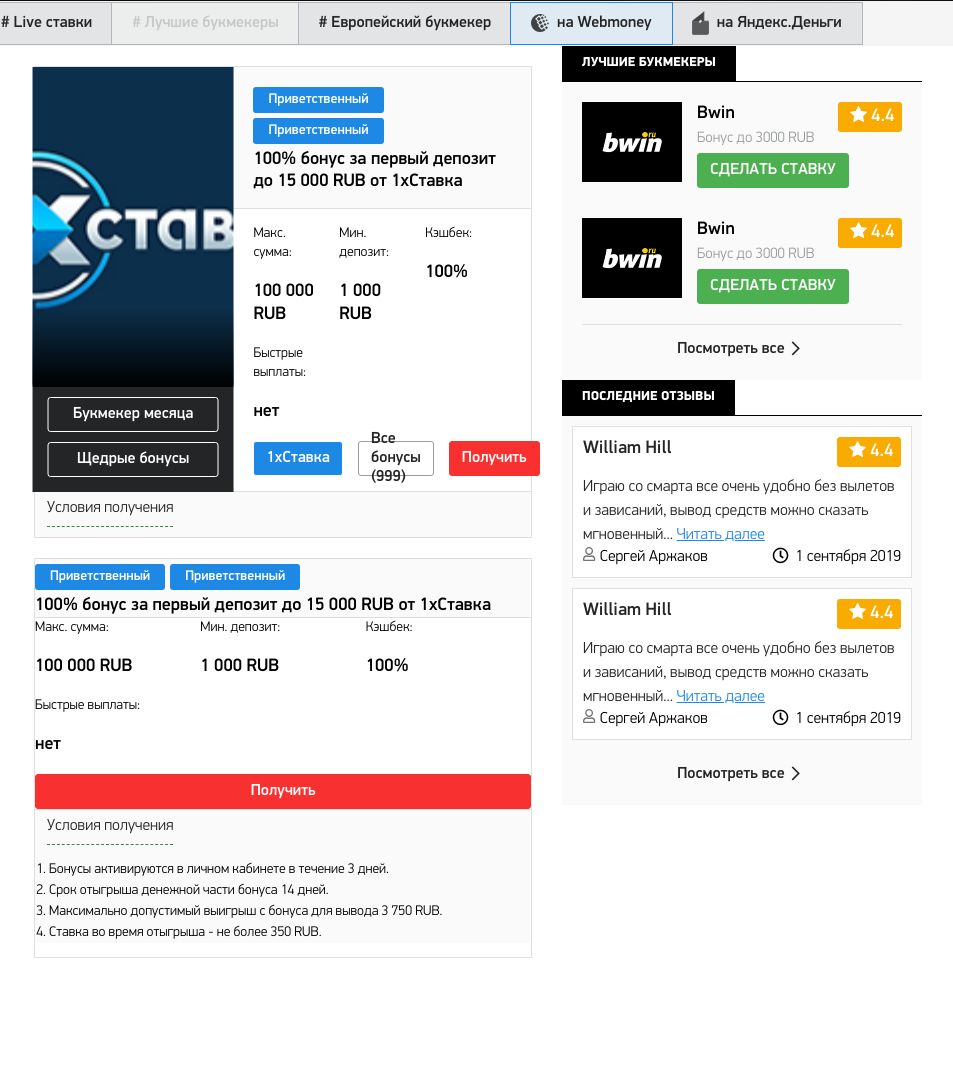
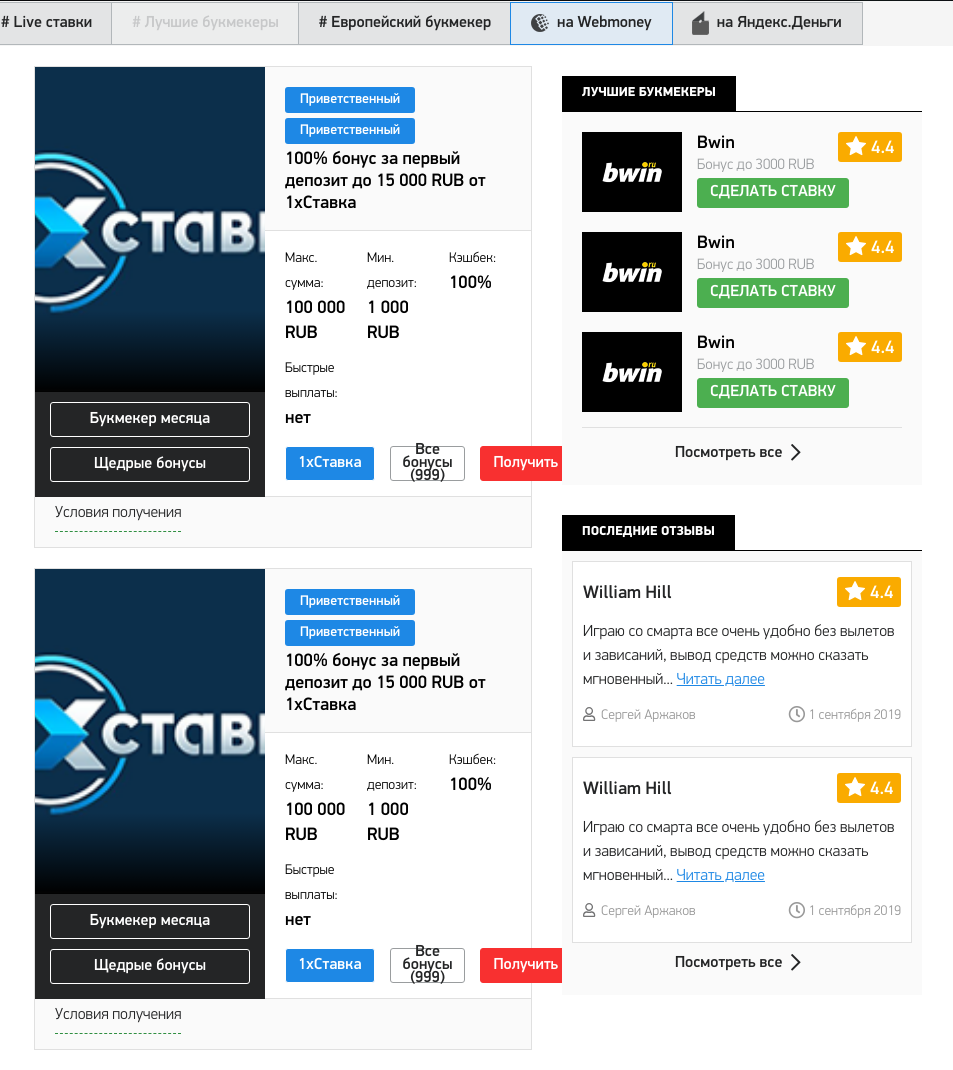
Before and after one commit to zdulaev/front-tld-task, a website: page src/index.html in a window 1280 px wide. Shown: the part 404-1474 px from the top of the page, without its empty margins (21-974 px from the left). Before the commit the page ends 1382 px from the top, so only its background shows below. Drawn offline with nearby package versions, Linux system fonts and the light colour scheme; files that its build step writes are made by us from their sources.

Commit message:
pixel mob

```diff
--- a/src/index.html
+++ b/src/index.html
@@ -116,6 +116,7 @@
 
     <div class="container page">
         <section class="primary">
+
             <article>
                 <div class="primary__main">
                     <header class="primary__header">
@@ -183,11 +184,23 @@
                     </div>
                 </footer>
             </article>
+
             <article>
+                <div class="primary__main">
                     <header class="primary__header">
                         <div class="primary__logo">
                             <div class="img-cont">
-                                    <img src="./img/1x.png">
+                                <div class="img">
+                                    <picture>
+                                        <source media="(max-width: 576px)" srcset="./img/1x.png">
+                                        <source media="(min-width: 577px)" srcset="./img/1x-lg.png">
+                                        <img src="./img/1x.png" alt="1x">
+                                    </picture>
+                                </div>
+                                <div class="sm-none primary__buttons">
+                                    <a href="/" class="btn btn-light-revert">Букмекер месяца</a>
+                                    <a href="/" class="btn btn-light-revert">Щедрые бонусы</a>
+                                </div>
                             </div>
                             <div class="primary__content">
                                 <div class="labels">
@@ -220,12 +233,15 @@
                         </div>
 
                         <div class="primary__buttons">
+                            <a href="/" class="btn btn-light sm-none">Все бонусы (999)</a>
+                            <a href="/" class="btn btn-primary sm-none">1xСтавка</a>
                             <a href="/" class="btn btn-danger">Получить</a>
+                        </div>
                     </div>
                 </div>
 
                 <footer class="primary__footer">
-                            <button class="btn btn-href">Условия получения</button>
+                    <button class="btn btn-href burger">Условия получения</button>
                     <div class="custom-html">
                         <ol>
                             <li>Бонусы активируются в личном кабинете в течение 3 дней.</li>
@@ -243,6 +259,22 @@
             <section class="secondary">
                 <h3>Лучшие букмекеры</h3>
 
+                <article>
+                    <div class="secondary__logo">
+                        <img src="./img/bwin.png">
+                    </div>
+
+                    <div class="secondary__content">
+                        <h4>Bwin</h4>
+                        <p>Бонус до 3000 RUB</p>
+                        <a class="btn btn-success uppercase">Сделать ставку</a>
+                    </div>
+
+                    <div class="secondary__rating">
+                        <i class="fa-star-full"></i>
+                        <span>4.4</span>
+                    </div>
+                </article>
                 <article>
                     <div class="secondary__logo">
                         <img src="./img/bwin.png">
--- a/src/styles/include/buttons.less
+++ b/src/styles/include/buttons.less
@@ -26,8 +26,8 @@
         display: inline-block;
         padding-left: 0;
         padding-right: 0;
-        margin-left: @button__padding-y;
-        margin-right: @button__padding-y;
+        // margin-left: @button__padding-y;
+        // margin-right: @button__padding-y;
     }
     &-danger {
         .btn.type(@color__red, @color__red, @color__white);
--- a/src/styles/include/fontello.less
+++ b/src/styles/include/fontello.less
@@ -45,7 +45,7 @@
   margin-left: .2em;
 
   /* you can be more comfortable with increased icons size */
-  /* font-size: 120%; */
+  font-size: 120%;
 
   /* Font smoothing. That was taken from TWBS */
   -webkit-font-smoothing: antialiased;
--- a/src/styles/styles.less
+++ b/src/styles/styles.less
@@ -20,6 +20,9 @@
 .custom-html {
     ol, ul {
         padding-left: 1em;
+    }
+    > * {
+        margin-bottom: 0;
     }
 }
 .uppercase {
@@ -172,7 +175,7 @@
                 color: @color__green;
             }
         }
-        @media (min-width: @container-lg) {
+        @media (min-width: @container-xl) {
             padding: 0;
             margin-right: 30px;
         }
@@ -194,7 +197,7 @@
                 width: 100%;
                 flex-direction: column;
             }
-            @media (min-width: @container-lg) {
+            @media (min-width: @container-xl) {
                 flex-direction: row;
             }
         }
@@ -213,7 +216,8 @@
                 display: flex;
                 align-items: center;
                 height: 100%;
-                flex-wrap: wrap;
+                flex-wrap: nowrap;
+                overflow: hidden;
             }
         }
     }
@@ -276,7 +280,7 @@
 
         @media (min-width: @container-sm) {
             position: relative;
-            width: 60%;
+            width: calc(~'100% - 230px');
             margin-left: auto;
         }
     }
@@ -294,6 +298,7 @@
     }
     &__center {
         border-bottom: 1px solid @color__gray;
+        padding-right: 0;
 
         .primary__buttons {
             display: flex;
@@ -301,9 +306,9 @@
             .btn {
                 margin-right: 15px;
 
-                &:last-child {
-                    margin-right: 0;
-                }
+                // &:last-child {
+                //     margin-right: 0;
+                // }
                 &-primary {
                     order: -1;
                 }
@@ -314,6 +319,8 @@
         .btn {
             max-width: none;
             width: 100%;
+            line-height: 13px;
+            text-align: center;
         }
     }
     &__logo {
@@ -340,7 +347,7 @@
             @media (min-width: @container-sm) {
                 position: absolute;
                 left: 0;
-                width: calc((160%) * 0.4 + 10px);
+                width: 230px;
                 height: 100%;
                 bottom: 0;
                 transform: translateX(-100%);
@@ -391,6 +398,9 @@
     &__footer {
         background-color: @color__light-gray;
         min-height: 45px;
+        padding-left: 20px;
+        padding-right: 20px;
+        padding-bottom: 15px;
 
         @media (min-width: @container-sm) {
             .burger + .custom-html {
@@ -406,10 +416,13 @@
     &__advantages {
         display: flex;
         flex-wrap: wrap;
+        padding-bottom: 5px;
 
         > div {
             flex-basis: 50%;
             padding-right: 15px;
+            padding-bottom: 10px;
+            line-height: 25px;
 
             @media (min-width: @container-sm) {
                 flex-basis: calc(100% / 3);
@@ -420,6 +433,7 @@
             p {
                 font-weight: 700;
                 font-size: 18px;
+                margin: 0;
             }
         }
     }
@@ -427,7 +441,7 @@
 .secondary {
     position: relative;
     border-top: 1px solid @color__ink;
-    margin-top: 35px;
+    margin-top: 65px;
     padding-bottom: 20px;
     background: @color__light-gray;
 
@@ -451,15 +465,13 @@
     article {
         position: relative;
         display: flex;
-        padding: 10px;
-        margin: 10px;
-
+        margin: 20px 20px 15px;
     }
 
     &__rating {
         position: absolute;
-        right: 10px;
-        top: 10px;
+        right: 0;
+        top: 0;
         background: @color__yellow;
         border-radius: @button__border-radius;
         display: flex;
@@ -470,6 +482,14 @@
         font-weight: 700;
         font-size: 18px;
         color: @color__white;
+        padding-right: 5px;
+        padding-top: 3px;
+
+        // rating here
+        .secondary__review & {
+            top: 15px;
+            right: 10px;
+        }
     }
     &__content {
         width: 100%;
@@ -478,21 +498,23 @@
         h3, h4, h5, h6 {
             font-size: 18px;
             margin-top: 0;
-            margin-bottom: 5px;
+            margin-bottom: 2px;
         }
         p {
             margin-top: 0;
-            margin-bottom: 5px;
+            margin-bottom: 3px;
             font-size: 15px;
             color: #9A9D9F;
         }
         .btn {
             min-width: fill-available;
+            height: 30px;
         }
 
         // reviews here
         .secondary__review & {
             padding-left: 0;
+            padding-bottom: 15px;
         }
     }
     &__review {
@@ -511,11 +533,19 @@
             color: @color__black;
             display: inline;
         }
+        article& {
+            margin: 10px;
+            padding: 20px 10px;
+        }
+        + .secondary__view-all {
+            padding-top: 0;
+        }
     }
     &__logo {
 
         > img {
             max-width: 100px;
+            display: block;
         }
     }
     &__footer {
@@ -539,6 +569,16 @@
             justify-content: center;
             align-items: center;
         }
+    }
+}
+.author, .date {
+    font-size: 14px;
+    color: #999;
+    display: flex;
+    align-items: flex-start;
+
+    span {
+        padding-left: 5px;
     }
 }
 @media (min-width: @container-xl) {
```
Also changed, not shown: src/perfectPixel/index.576|.png (renamed from src/perfectPixel/index.768|.png), src/perfectPixel/index.|1200.png (renamed from src/perfectPixel/index.|992.png), src/perfectPixel/index.|576-1200|.png (renamed from src/perfectPixel/index.|768-992|.png). Lines whose indentation alone changed are shown as unchanged.
